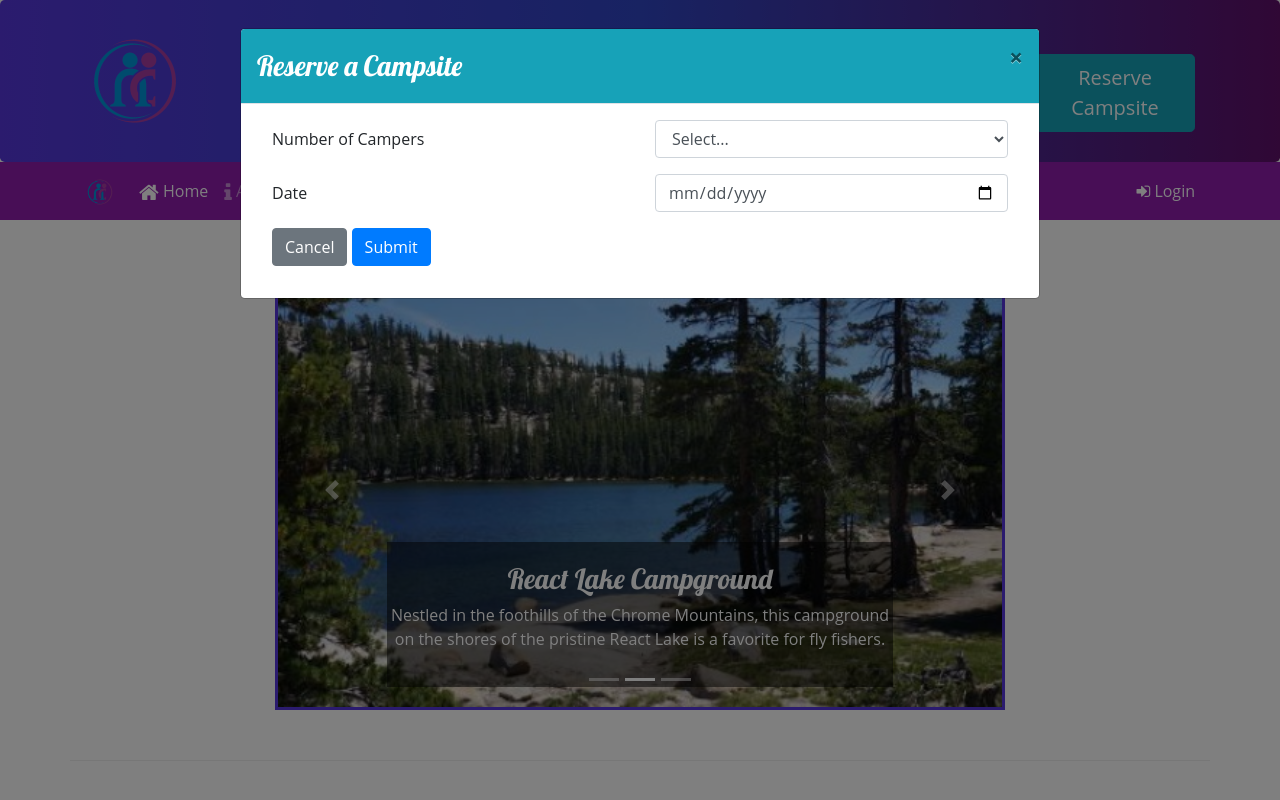
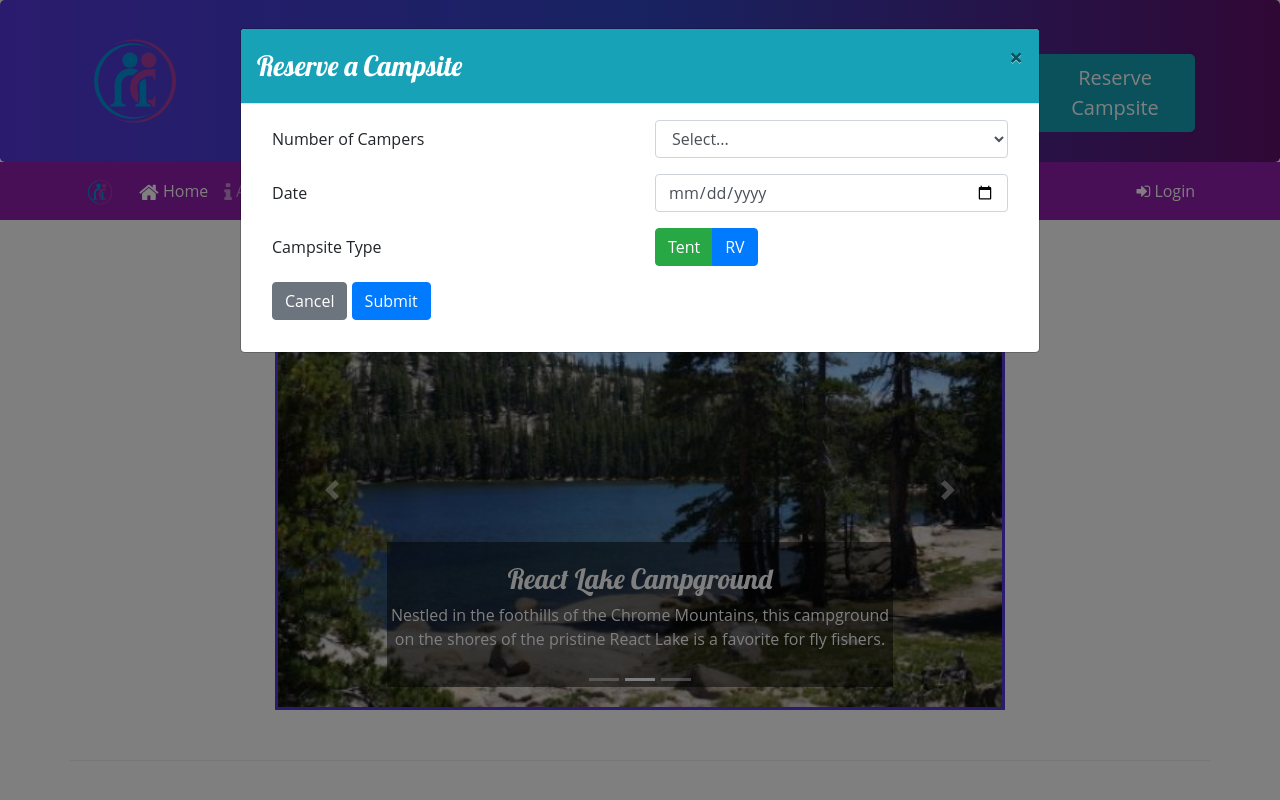
Before and after one commit to mtkrupka1138/bootcampstuff, a website: page index.html in a window 1280 px wide. Both pictures are taken after a click on the button "Reserve Campsite". Shown: the top 800 px of the page. Drawn offline with nearby package versions, Linux system fonts and the light colour scheme.

Commit message:
Week 3 - modal form

```diff
--- a/index.html
+++ b/index.html
@@ -63,6 +63,13 @@
                                 <label class="col-sm-6 col-form-label" for="date">Date</label>
                                 <div class="col-sm">
                                     <input class="form-control" type="date" id="date" name="date" placeholder="Date">
+                                </div>
+                            </div>
+                            <div class="form-group row">
+                                <label class="col-sm-6 col-form-label" for="date">Campsite Type</label>
+                                <div class="col-2 btn-group btn-group-toggle" data-toggle="buttons">
+                                    <label class="btn btn-success"><input type="radio" name="siteType" id="siteTent" value="tent">Tent</label>
+                                    <label class="btn btn-primary"><input type="radio" name="siteType" id="siteRV" value="RV">RV</label>
                                 </div>
                             </div>
                             <div class="form-group row">
```
